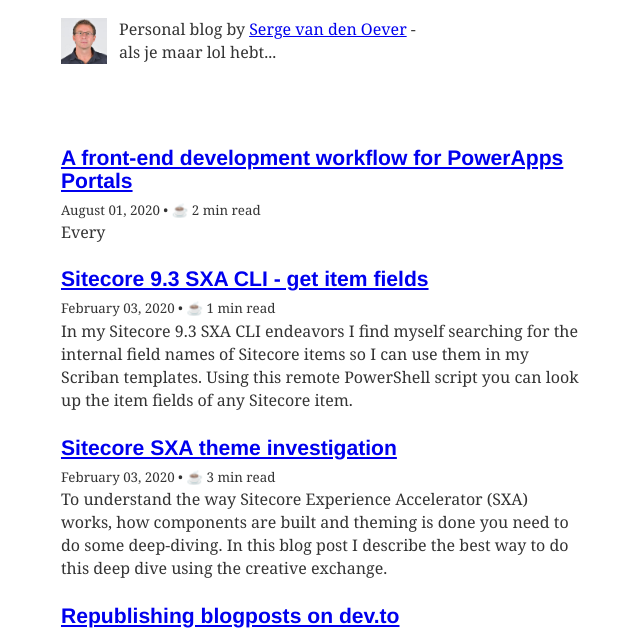
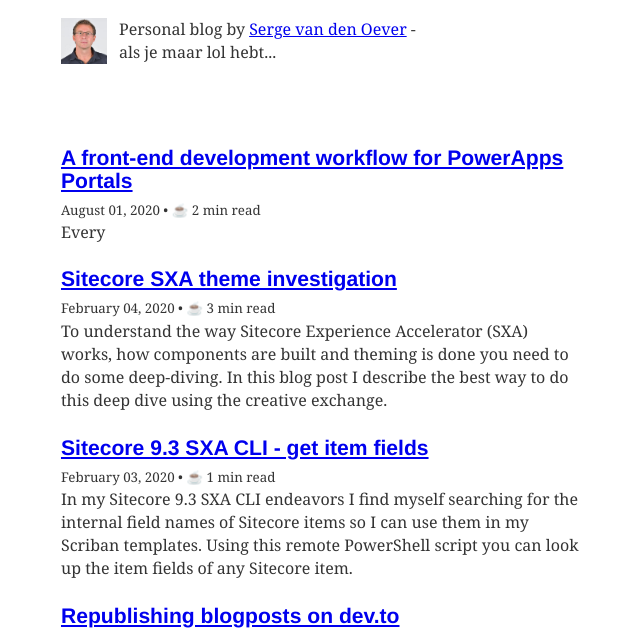
Before and after one commit to twofingerrightclick/svdoever.github.io, a Gatsby site: page / in a window 1280 px wide. Shown: the part 98-731 px from the top of the page, without its empty margins (318-958 px from the left). Built offline with nearby package versions, Linux system fonts and the light colour scheme; Gatsby itself is replaced by a stand-in of ours; some packages are replaced by stand-ins of ours; what typography-theme-github would draw is missing.

Commit message:
Fixed publication date

```diff
--- a/src/pages/Sitecore-SXA-Theme-Investigation.md
+++ b/src/pages/Sitecore-SXA-Theme-Investigation.md
@@ -1,6 +1,6 @@
 ---
 title: Sitecore SXA theme investigation
-date: '2020-02-03'
+date: '2020-02-04'
 spoiler: To understand the way Sitecore Experience Accelerator (SXA) works, how components are built and theming is done you need to do some deep-diving. In this blog post I describe the best way to do this deep dive using the creative exchange.
 ---
 
```
